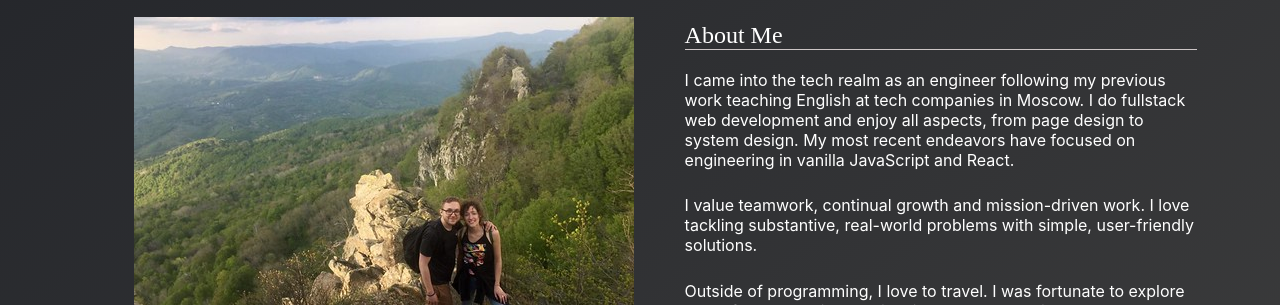
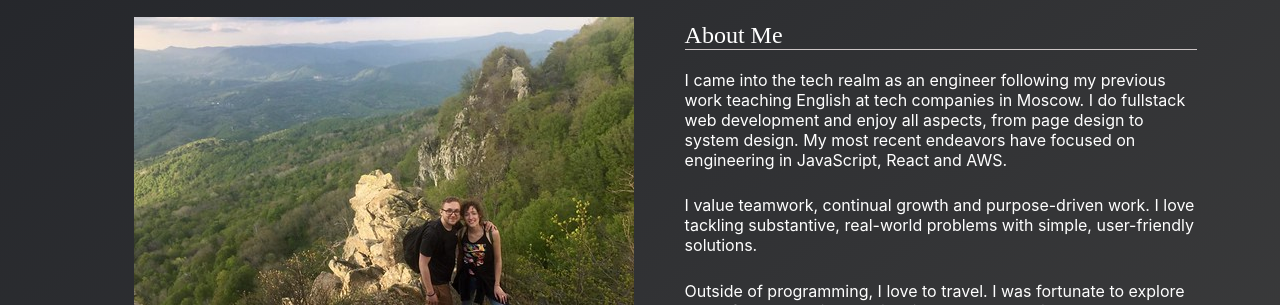
Before and after one commit to rose-paul/portfolio, a React (Create React App) app: page /#/about in a window 1280 px wide. Shown: the part 237-542 px from the top of the page. Built offline with nearby package versions, Linux system fonts and the light colour scheme.

Commit message:
update bio

```diff
--- a/src/about.jsx
+++ b/src/about.jsx
@@ -36,10 +36,10 @@ const About = () => {
             <article>
              I came into the tech realm as an engineer following my previous work teaching English at tech companies
               in Moscow.  I do fullstack web development and enjoy all aspects, from page design to system design.
-              My most recent endeavors have focused on engineering in vanilla JavaScript and React.
+              My most recent endeavors have focused on engineering in JavaScript, React and AWS.
              </article>
              <article className="hidden">
-             I value teamwork, continual growth and mission-driven work. I love tackling substantive, real-world problems
+             I value teamwork, continual growth and purpose-driven work. I love tackling substantive, real-world problems
              with simple, user-friendly solutions.
             </article>
             <article>
--- a/src/header.jsx
+++ b/src/header.jsx
@@ -24,7 +24,6 @@ const Header = () => {
         <div>
           <h1>Paul Rose</h1>
           <h3>Software Engineer </h3>
-          <h3>React, Redux, Node.js, Rails </h3>
           <div className="header-links">
             <a
               href="https://github.com/rose-paul"
```
Also changed, not shown: 1 other file (tests, documents, lock files or other folders).
